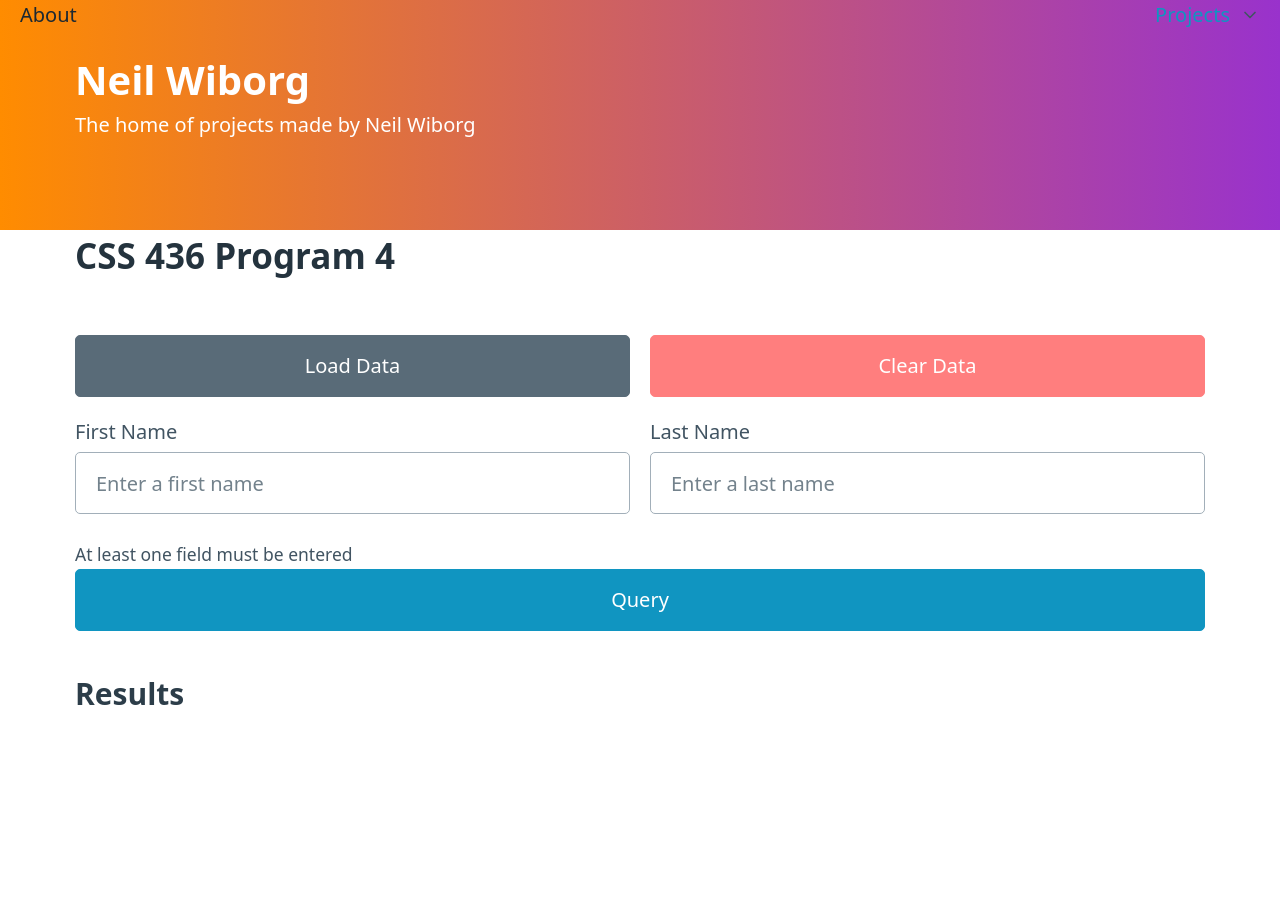
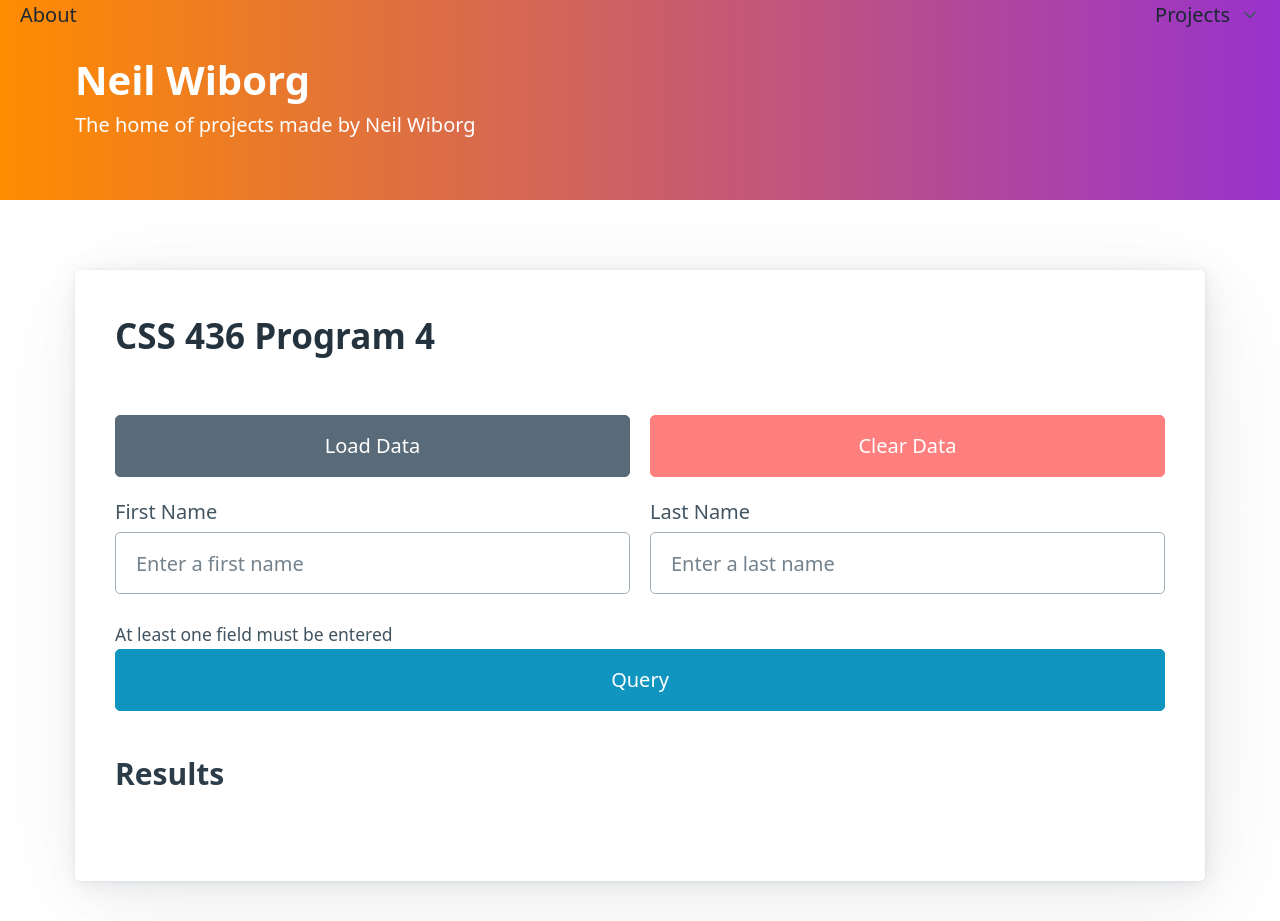
Before and after one commit to neilwiborg/NeilWib.org, a SvelteKit app in the folder frontend/: page /program4 in a window 1280 px wide. Before the commit the page ends 800 px from the top, so only its background shows below. Built offline with nearby package versions, Linux system fonts and the light colour scheme.

Commit message:
frontend changes

```diff
--- a/frontend/src/routes/+layout.svelte
+++ b/frontend/src/routes/+layout.svelte
@@ -1,8 +1,8 @@
 <div class="hero">
 	<nav class="container-fluid">
 		<a href="/about" class="contrast">About</a>
-		<details role="list" dir="rtl" class="contrast">
-			<summary aria-haspopup="listbox" role="link">Projects</summary>
+		<details role="list" dir="rtl">
+			<summary aria-haspopup="listbox" role="link" class="contrast">Projects</summary>
 			<ul role="listbox">
 				<li><a href="/sst">Safwaan Standard Time</a></li>
 				<li><a data-sveltekit-reload href="/program4">CSS 436 Program 4</a></li>
@@ -16,7 +16,7 @@
 		</hgroup>
 		<br>
 	</header>
-	<br>
 </div>
+<br>
 
 <slot />
--- a/frontend/src/routes/program4/+page.svelte
+++ b/frontend/src/routes/program4/+page.svelte
@@ -15,18 +15,23 @@
 	let operationRunning = false;
 
 	const onLoad = () => {
+		loadDataLoading = true;
 		clearDisabled = false;
 		errorText = 'Data loaded successfully!';
+		loadDataLoading = false;
 	};
 
 	const onClear = () => {
+		clearDataLoading = true;
 		firstName = '';
 		lastName = '';
 		clearDisabled = true;
 		errorText = 'Data cleared';
+		clearDataLoading = false;
 	};
 
 	const onSubmit = () => {
+		queryLoading = true;
 		// if the user has not entered either a first or last name
 		if (firstName === '' && lastName === '') {
 			// TODO: change small text color to red
@@ -41,7 +46,6 @@
 				errorText = 'Results for ' + lastName + ':';
 			}
 		}
-		queryLoading = true;
 		fetch(import.meta.env.VITE_BACKEND_HOSTNAME + "/program4/loadData")
 		.then((response) => response.text()
 		.then((data) => {
@@ -56,6 +60,7 @@
 </svelte:head>
 
 <main class="container">
+	<article>
 		<h2>CSS 436 Program 4</h2>
 		<form>
 			<div class="grid">
@@ -114,4 +119,5 @@
 				</output>
 			</div>
 		</form>
+	</article>
 </main>
```
Lines whose indentation alone changed are shown as unchanged.
